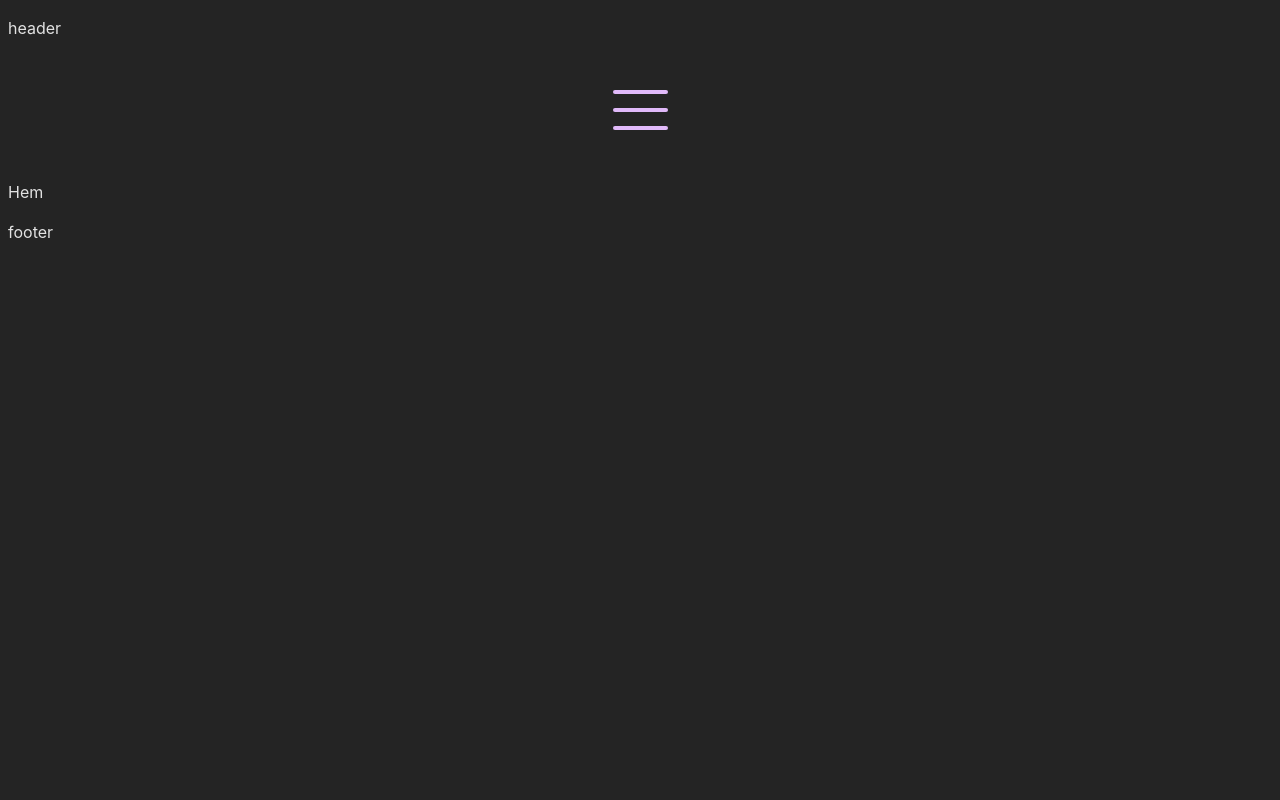
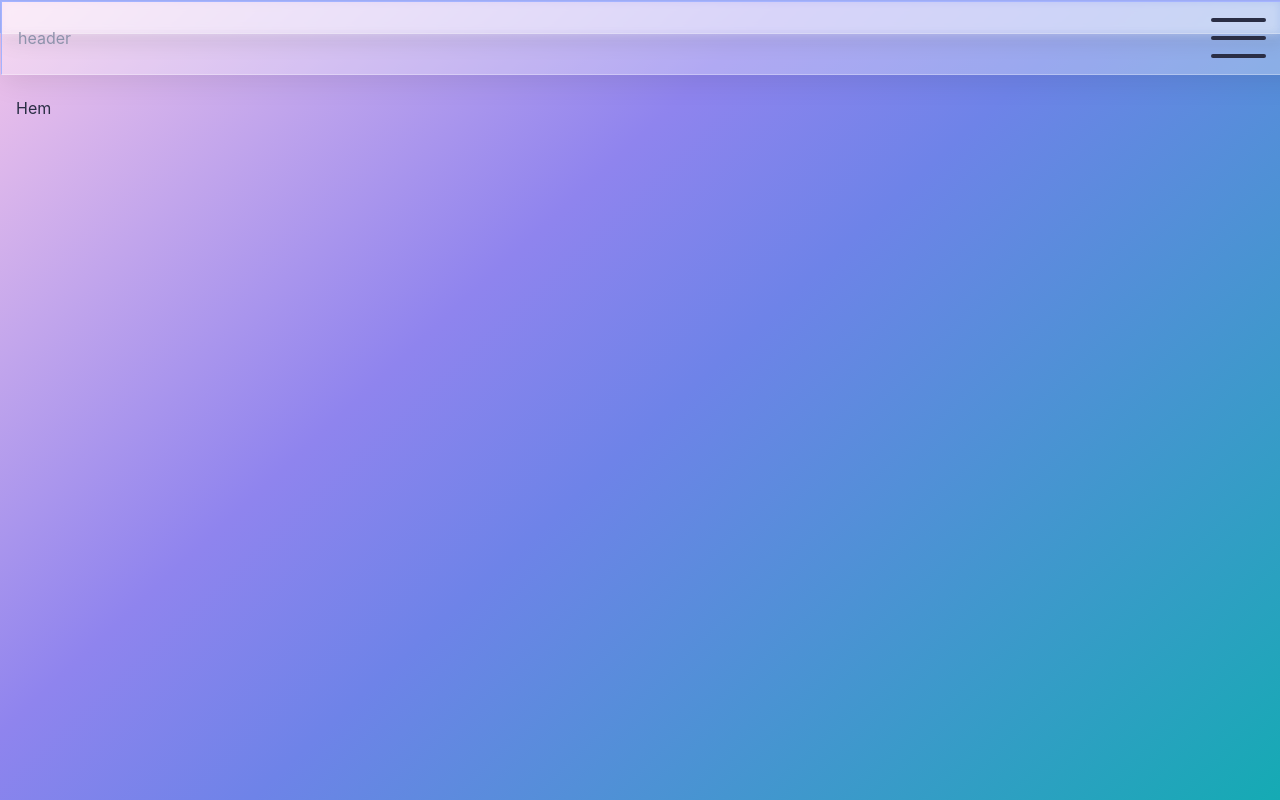
Before and after one commit to jenmwa/portfolio-react, a React (Vite) app: page / in a window 1280 px wide. Shown: the top 800 px of the page. Built offline with nearby package versions, Linux system fonts and the light colour scheme; a web font is replaced by a local one.

Commit message:
css added

```diff
--- a/src/index.scss
+++ b/src/index.scss
@@ -1,19 +1,45 @@
 @import '../src/style/variables.scss';
+
+body {
+  padding: 0;
+  margin: 0;
+  box-sizing: border-box;
+}
 
 :root {
   font-family: Inter, system-ui, Avenir, Helvetica, Arial, sans-serif;
   line-height: 1.5;
   font-weight: 400;
 
-  color-scheme: light dark;
-  color: rgba(255, 255, 255, 0.87);
-  background-color: #242424;
+  color:$grey500;
+  background-color: $grey100;
 
   font-synthesis: none;
   text-rendering: optimizeLegibility;
   -webkit-font-smoothing: antialiased;
   -moz-osx-font-smoothing: grayscale;
   -webkit-text-size-adjust: 100%;
+
+  height: 100dvh;
+
+}
+
+main {
+  color: $grey700;
+  padding: 5rem 1rem;
+  height: 100dvh;
+  background: rgb(244,198,234);
+  background: linear-gradient(137deg, rgba(244,198,234,1) 0%, rgba(143,132,238,1) 34%, rgba(110,131,232,1) 48%, rgba(6,177,171,1) 100%);
+}
+
+footer {
+  padding: 1rem;
+}
+
+h2 {
+  font-family: $FontHeading;
+  text-transform: uppercase;
+  font-size: 4rem;
 }
 
 a {
@@ -24,6 +50,27 @@ a {
 a:hover {
   color: $primary2;
 }
+
+button {
+  border-radius: 8px;
+  border: 1px solid transparent;
+  padding: 0.6em 1.2em;
+  font-size: 1em;
+  font-weight: 500;
+  font-family: inherit;
+  background-color: $grey700;
+  color: $grey100;
+  cursor: pointer;
+  transition: border-color 0.25s;
+}
+button:hover {
+  border-color: #646cff;
+}
+button:focus,
+button:focus-visible {
+  outline: 4px auto -webkit-focus-ring-color;
+}
+
 /*
 body {
   margin: 0;
@@ -38,24 +85,7 @@ h1 {
   line-height: 1.1;
 }
 
-button {
-  border-radius: 8px;
-  border: 1px solid transparent;
-  padding: 0.6em 1.2em;
-  font-size: 1em;
-  font-weight: 500;
-  font-family: inherit;
-  background-color: #1a1a1a;
-  cursor: pointer;
-  transition: border-color 0.25s;
-}
-button:hover {
-  border-color: #646cff;
-}
-button:focus,
-button:focus-visible {
-  outline: 4px auto -webkit-focus-ring-color;
-}
+
 
 @media (prefers-color-scheme: light) {
   :root {
--- a/src/style/burgermenu.scss
+++ b/src/style/burgermenu.scss
@@ -4,7 +4,8 @@
   width: 55px;
   height: 40px;
   position: relative;
-  margin: 50px auto;
+  margin-right: 2rem;
+  // margin: 50px auto;
   -webkit-transform: rotate(0deg);
   -moz-transform: rotate(0deg);
   -o-transform: rotate(0deg);
@@ -21,7 +22,7 @@
   position: absolute;
   height: 4px;
   width: 100%;
-  background: $primary1;
+  background: $grey700;
   border-radius: 9px;
   opacity: 1;
   left: 0;
--- a/src/style/header.scss
+++ b/src/style/header.scss
@@ -1,7 +1,49 @@
 @import '../style/variables.scss';
 
+
+
+header {
+  left: 0;
+  top: 0;
+  border: 1px solid $secondary1;
+  width: 100vw;
+  padding-inline: 1rem;
+  display: flex;
+  flex-direction: row;
+  position: fixed;
+
+  justify-content: space-between;
+  align-items: center;
+  background: rgba(255, 255, 255, 0.3);
+
+  box-shadow: 0 4px 30px rgba(0, 0, 0, 0.1);
+  backdrop-filter: blur(5px);
+  -webkit-backdrop-filter: blur(5px);
+  border-bottom: 1px solid rgba(255, 255, 255, 0.3);
+  padding: 1rem;
+
+  .menu-div {
+    width: 92vw;
+    text-align: center;
+    outline: 1px solid $accent1;
+    margin: 0;
+    padding: 1rem;
+    position: absolute;
+    left: 0;
+    top: 5.9rem;
+    background-color: $grey100;
+  }
+
+  p {
+    margin: 0;
+    padding: 0;
+  }
+}
+
 ul {
-    border: 1px solid purple;
+  margin: 0;
+  padding: 0;
+
   list-style: none;
 }
 
```
Also changed, not shown: index.html (+5 -0 lines), public/JW-logo.png (added). Lines whose indentation alone changed are shown as unchanged.
